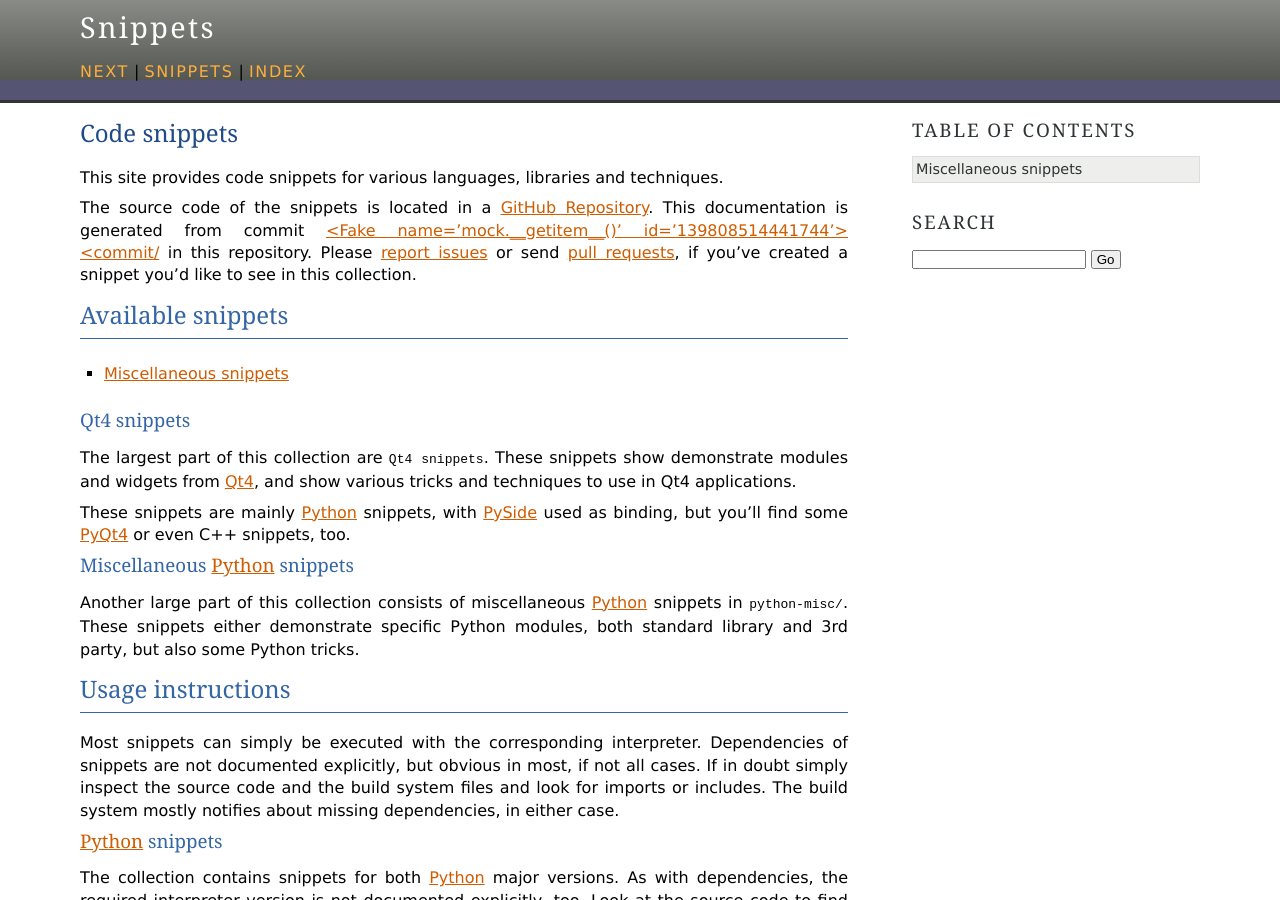
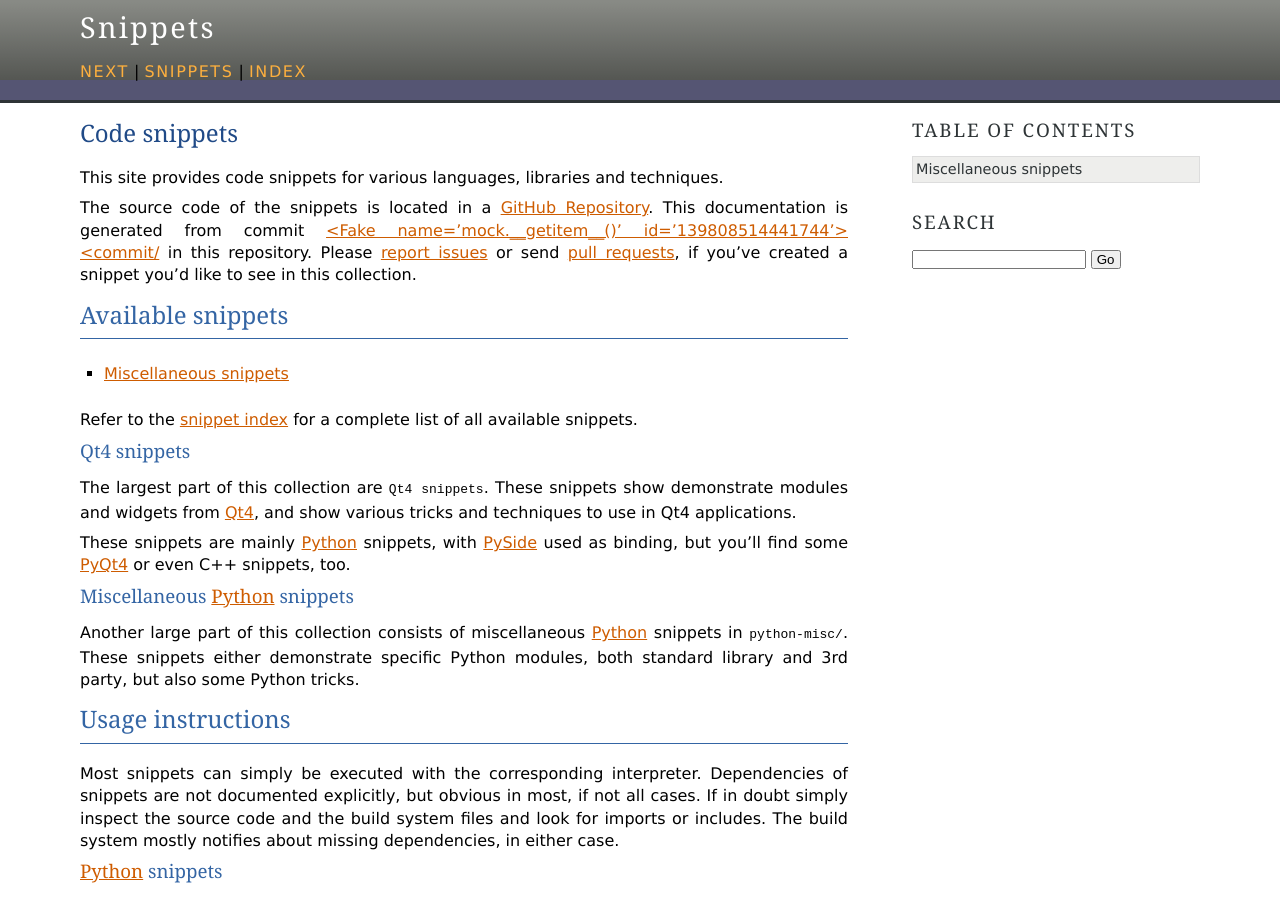
Before and after one commit to ogranada/snippets, a Sphinx documentation site: the page built from doc/index.rst, in a window 1280 px wide and 900 px high. Built offline with Sphinx 7.4.7, drawn with Linux system fonts in a browser that asks for light colours; pages that are not in the unit, such as notebooks, are missing from menus; the version number could not be read and is left out.

Commit message:
Reference snippet index on front page

```diff
--- a/doc/index.rst
+++ b/doc/index.rst
@@ -22,6 +22,9 @@ Available snippets
    python-misc
    udev
    misc
+
+Refer to the `snippet index <snip-index.html>`_ for a complete list of all
+available snippets.
 
 
 Qt4 snippets
```
